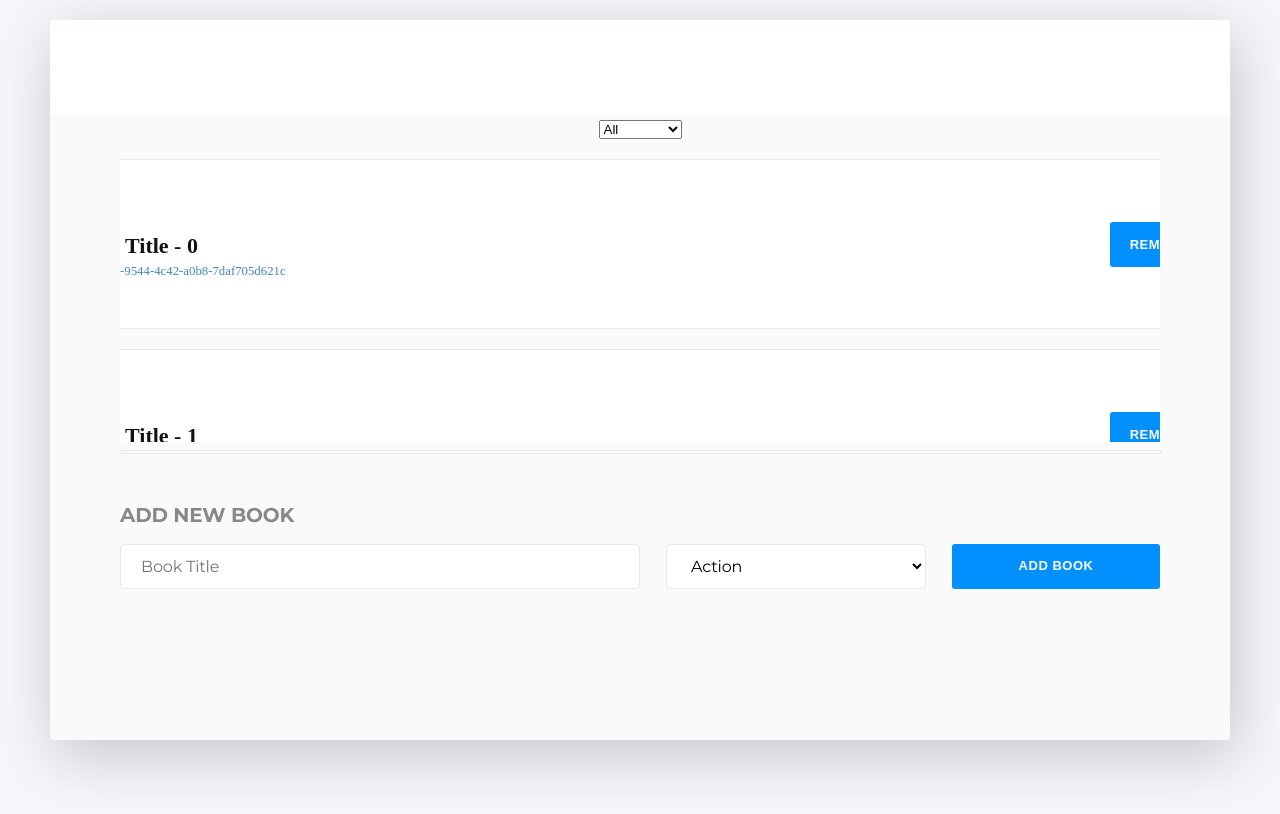
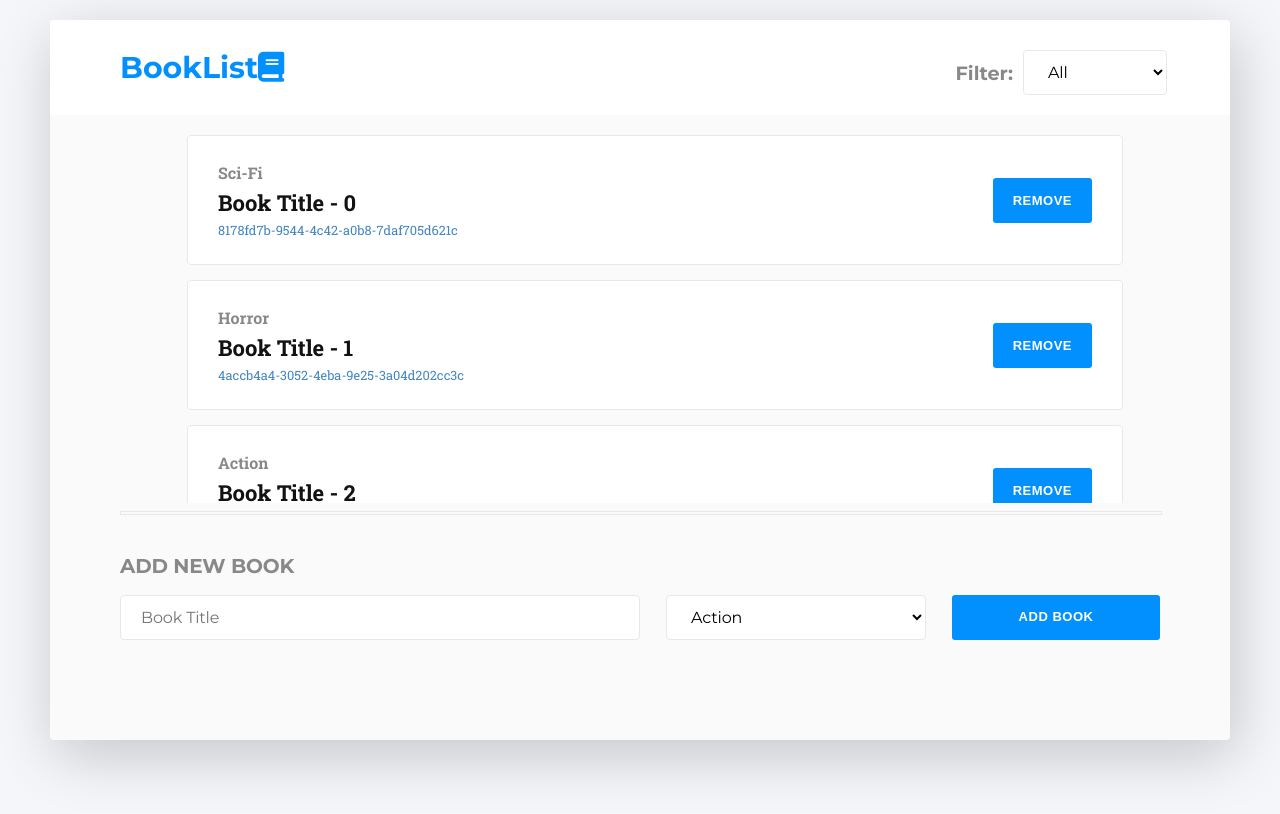
Before and after one commit to uryelah/Microverse-702-Bookstore, a React (Create React App) app: page / in a window 1280 px wide. Shown: the top 814 px of the page. Built offline with nearby package versions, Linux system fonts and the light colour scheme.

Commit message:
Update readme

```diff
--- a/public/index.html
+++ b/public/index.html
@@ -9,6 +9,7 @@
       name="description"
       content="Web site created using create-react-app"
     />
+    <script src="https://kit.fontawesome.com/bc4d064067.js" crossorigin="anonymous"></script>
     <link rel="apple-touch-icon" href="%PUBLIC_URL%/logo192.png" />
     <!--
       manifest.json provides metadata used when your web app is installed on a
--- a/src/components/Book.js
+++ b/src/components/Book.js
@@ -4,11 +4,11 @@ import PropTypes from 'prop-types';
 const Book = ({ book, onClick }) => (
   <article className="book" key={book.id}>
     <div>
-      <p className='book-category'>{book.category}</p>
+      <p className="book-category">{book.category}</p>
       <h2>{book.title}</h2>
-      <p className='book-id'>{book.id}</p>
+      <p className="book-id">{book.id}</p>
     </div>
-    <div><button className='btn' type="button" onClick={() => onClick(book)}>Remove</button></div>
+    <div><button className="btn" type="button" onClick={() => onClick(book)}>Remove</button></div>
   </article>
 );
 
--- a/src/components/CategoryFilter.js
+++ b/src/components/CategoryFilter.js
@@ -3,12 +3,17 @@ import PropTypes from 'prop-types';
 import categories from '../helpers/categories';
 
 const CategoryFilter = ({ onChange }) => (
-  <select onChange={e => onChange(e.target.value)}>
-    {
-      ['All', ...categories].map((category, i) => (
-        <option key={category} default={i === 0 && true} value={category}>{category}</option>))
-    }
-  </select>
+  <div className=" book-filter">
+    <h3 htmlFor="filter">
+      Filter:
+    </h3>
+    <select className="booksform-input" id="filter" onChange={e => onChange(e.target.value)}>
+      {
+        ['All', ...categories].map((category, i) => (
+          <option key={category} default={i === 0 && true} value={category}>{category}</option>))
+      }
+    </select>
+  </div>
 );
 
 CategoryFilter.propTypes = {
--- a/src/containers/App.js
+++ b/src/containers/App.js
@@ -4,7 +4,12 @@ import BooksFormProvider from '../components/BooksForm';
 
 const App = () => (
   <div className="app">
-    <nav className="app-nav" />
+    <nav className="app-nav">
+      <h1>
+        BookList
+        <i className="fas fa-book" />
+      </h1>
+    </nav>
     <BookListProvider />
     <hr className="app-line" />
     <BooksFormProvider />
--- a/src/containers/BookList.js
+++ b/src/containers/BookList.js
@@ -9,9 +9,8 @@ import CategoryFilter from '../components/CategoryFilter';
 const BookList = ({
   filter, changeFilter, books, removeBook,
 }) => (
-  <div className="booklist">
+  <main className="booklist">
     <CategoryFilter onChange={changeFilter} />
-    <main>
     <section>
       {
         books.filter(b => b.category === filter || filter === 'All').map(book => (
@@ -20,7 +19,6 @@ const BookList = ({
       }
     </section>
   </main>
-  </div>
 );
 
 BookList.propTypes = {
--- a/src/index.css
+++ b/src/index.css
@@ -11,7 +11,7 @@ body {
   height: 100vh;
   background-color: #f5f6fa;
   overflow: hidden;
-  font-family: 'RobotoSlab';
+  font-family: 'Roboto Slab', serif;
 }
 
 code {
@@ -38,7 +38,7 @@ table {
   margin: 20px auto;
   position: relative;
   box-sizing: border-box;
-  padding: 100px 70px 125px 70px;
+  padding: 100px 70px;
   display: flex;
   flex-direction: column;
   overflow: hidden;
@@ -51,6 +51,17 @@ table {
   width: 100%;
   height: 95px;
   background-color: #ffffff;
+  z-index: 5;
+  display: flex;
+  justify-content: flex-start;
+  align-items: center;
+}
+
+.app-nav h1 {
+  color: #0290ff;
+  font-size: 30px;
+  font-family: 'Montserrat', sans-serif;
+  margin-left: 70px;
 }
 
 .app-line {
@@ -67,7 +78,29 @@ table {
   display: flex;
   flex-direction: column;
   align-items: center;
-  flex-basis: 65%;
+  flex-basis: 75%;
+  cursor: all-scroll;
+}
+
+.booklist .book-filter {
+  position: fixed;
+  z-index: 10;
+  top: 50px;
+  right: 10.5%;
+  width: 200px;
+  display: flex;
+  align-items: center;
+}
+
+.book-filter h3 {
+  font-family: 'Montserrat', sans-serif;
+  color: #888;
+  font-size: 1.2rem;
+  margin: 0 10px
+}
+
+.booklist section {
+  width: 90%;
 }
 
 .booklist tr {
@@ -76,8 +109,8 @@ table {
 }
 
 .book {
-  width: 1200px;
-  height: 170px;
+  width: 100%;
+  height: 130px;
   border-radius: 4px;
   border: 1px solid #e8e8e8;
   background-color: #ffffff;
@@ -86,12 +119,12 @@ table {
   align-items: center;
   padding: 10px 30px;
   box-sizing: border-box;
-  margin: 20px;
+  margin: 15px;
 }
 
 .book p, .book h2 {
   margin: 5px 0;
-  font-family: 'RobotoSlab';
+  font-family: 'Roboto Slab', serif;
 }
 
 .book h2 {
@@ -101,7 +134,7 @@ table {
 }
 
 .book-category {
-  font-family: 'Montserrat';
+  font-family: 'Montserrat', sans-serif;
   color: #888888;
   font-weight: bold;
 }
@@ -120,7 +153,7 @@ table {
   flex-wrap: wrap;
   box-sizing: border-box;
   justify-content: space-between;
-  margin-top: 25px;
+  margin-top: 15px;
 }
 
 .booksform * {
@@ -130,7 +163,7 @@ table {
 .booksform-title {
   width: 174px;
   height: 24px;
-  font-family: 'Montserrat';
+  font-family: 'Montserrat', sans-serif;
   font-size: 20px;
   font-weight: bold;
   font-stretch: normal;
@@ -149,7 +182,7 @@ table {
   border: solid 1px #e8e8e8;
   background-color: #ffffff;
   flex-basis: 50%;
-  font-family: Montserrat;
+  font-family: 'Montserrat', sans-serif;
   font-size: 16px;
   font-weight: normal;
   font-stretch: normal;
```
Also changed, not shown: public/screenshot.png (added), 1 other file (tests, documents, lock files or other folders). Lines whose indentation alone changed are shown as unchanged.
